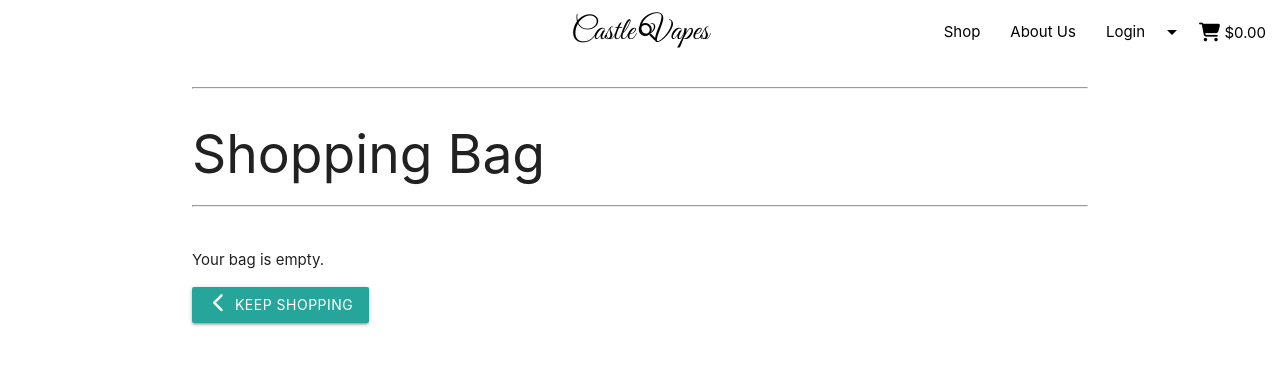
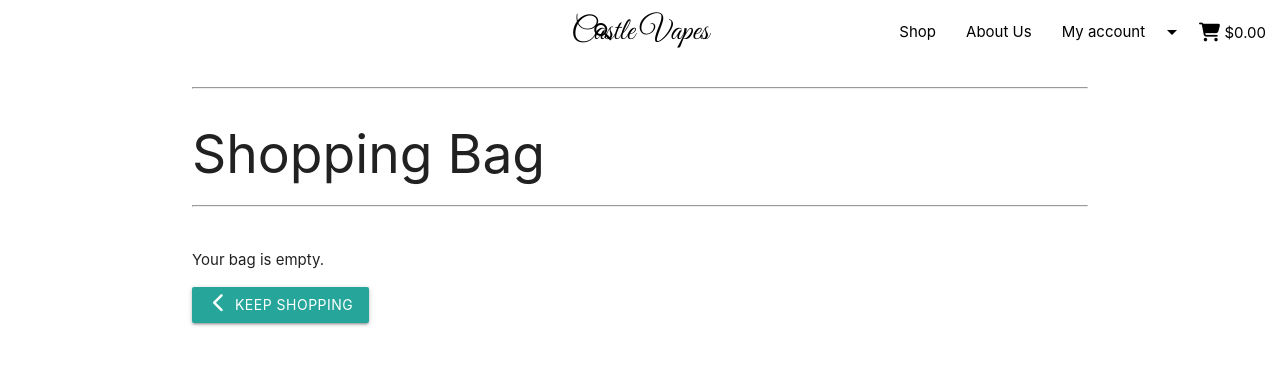
Before and after one commit to misza80/CI_project4_CastleVapes, a Django app: page /bag/ in a window 1280 px wide. Shown: the top 365 px of the page. Run offline with Django 3.2, Linux system fonts and the light colour scheme; some libraries are stand-ins or nearby versions.

Commit message:
fixed search box positioning and renamed menu item

```diff
--- a/static/css/base.css
+++ b/static/css/base.css
@@ -15,6 +15,9 @@ main {
 .cart {
     margin-right: 14px;
     margin-top: 0px;
+}
+nav .input-field{
+    height: auto;
 }
 
 /* from Bulma */
--- a/templates/base.html
+++ b/templates/base.html
@@ -26,6 +26,7 @@
     {% block corejs %}
         <!-- jQuery -->
         <script src="https://cdnjs.cloudflare.com/ajax/libs/jquery/3.4.0/jquery.min.js"></script>
+        <!-- Font Awesome -->
         <script src="https://kit.fontawesome.com/e00e7c8f1c.js" crossorigin="anonymous"></script>
         <!-- Materialize - Compiled and minified JavaScript -->
         <script src="https://cdnjs.cloudflare.com/ajax/libs/materialize/1.0.0/js/materialize.min.js"></script>
@@ -82,7 +83,7 @@
                 <li><a class="black-text" href="{% url 'products' %}">Shop</a></li>
                 <li><a class="black-text" href="">About Us</a></li>
                 <!-- Dropdown Trigger -->
-                <li><a class="dropdown-trigger black-text" data-target="dropdown1">Login<i
+                <li><a class="dropdown-trigger black-text" data-target="dropdown1">My account<i
                         class="material-icons right black-text">arrow_drop_down</i></a></li>
             </ul>
         </div>
```
